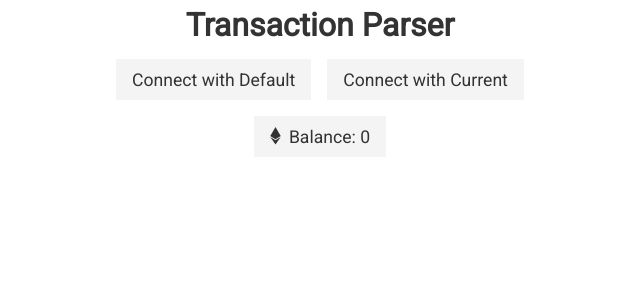
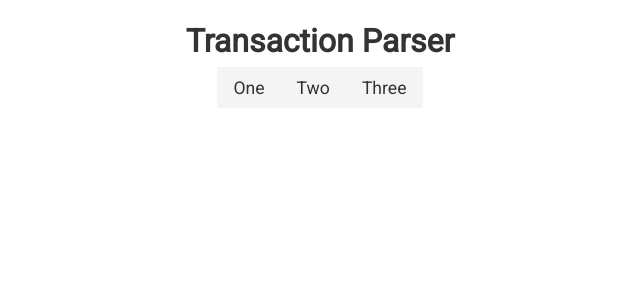
Before and after one commit to Flash-Git/Parser, a React app: page / in a window 1280 px wide. Shown: the top 300 px of the page, without its empty margins (320-960 px from the left). Built offline with nearby package versions, Linux system fonts and the light colour scheme.

Commit message:
Added initial Parser components

```diff
--- /dev/null
+++ b/src/components/layout/Parser.tsx
@@ -0,0 +1,29 @@
+import React, { FC, useState } from "react";
+import ParserSelector from "components/parsers/ParserSelector";
+import ParserLookup from "components/parsers/ParserLookup";
+
+export enum PARSER_TYPES {
+  undefined,
+  lookup
+}
+
+const Parser: FC = () => {
+  const [type, setType] = useState(PARSER_TYPES.undefined);
+
+  const resetType = () => {
+    setType(PARSER_TYPES.undefined);
+  };
+
+  switch (type) {
+    case PARSER_TYPES.undefined:
+      return <ParserSelector setType={setType} />;
+    case PARSER_TYPES.lookup:
+      return <ParserLookup resetType={resetType} />;
+    default:
+      throw new Error(`Unhandled parser type: ${type}`);
+  }
+
+  return <div>Parser</div>;
+};
+
+export default Parser;
--- /dev/null
+++ b/src/components/parsers/ParserLookup.tsx
@@ -0,0 +1,17 @@
+import React, { FC } from "react";
+
+interface Props {
+  resetType: () => void;
+}
+
+const ParserLookup: FC<Props> = ({ resetType }) => {
+  return (
+    <div>
+      <button className="btn" onClick={() => resetType()}>
+        Reset Parser
+      </button>
+    </div>
+  );
+};
+
+export default ParserLookup;
--- /dev/null
+++ b/src/components/parsers/ParserSelector.tsx
@@ -0,0 +1,20 @@
+import React, { FC } from "react";
+import { PARSER_TYPES } from "components/layout/Parser";
+
+interface Props {
+  setType: (type: PARSER_TYPES) => void;
+}
+
+const ParserSelector: FC<Props> = ({ setType }) => {
+  return (
+    <div>
+      <button className="btn" onClick={() => setType(PARSER_TYPES.lookup)}>
+        One
+      </button>
+      <button className="btn">Two</button>
+      <button className="btn">Three</button>
+    </div>
+  );
+};
+
+export default ParserSelector;
--- a/src/pages/Home.tsx
+++ b/src/pages/Home.tsx
@@ -1,11 +1,11 @@
 import React, { FC, useContext, useState } from "react";
-import Web3Connect from "components/layout/Web3Connect";
+import Parser from "components/layout/Parser";
 
 const Home: FC = () => {
   return (
-    <div className="container flex col center">
+    <div className="container flex col center p-1">
       <h1>Transaction Parser</h1>
-      <Web3Connect />
+      <Parser />
     </div>
   );
 };
```
